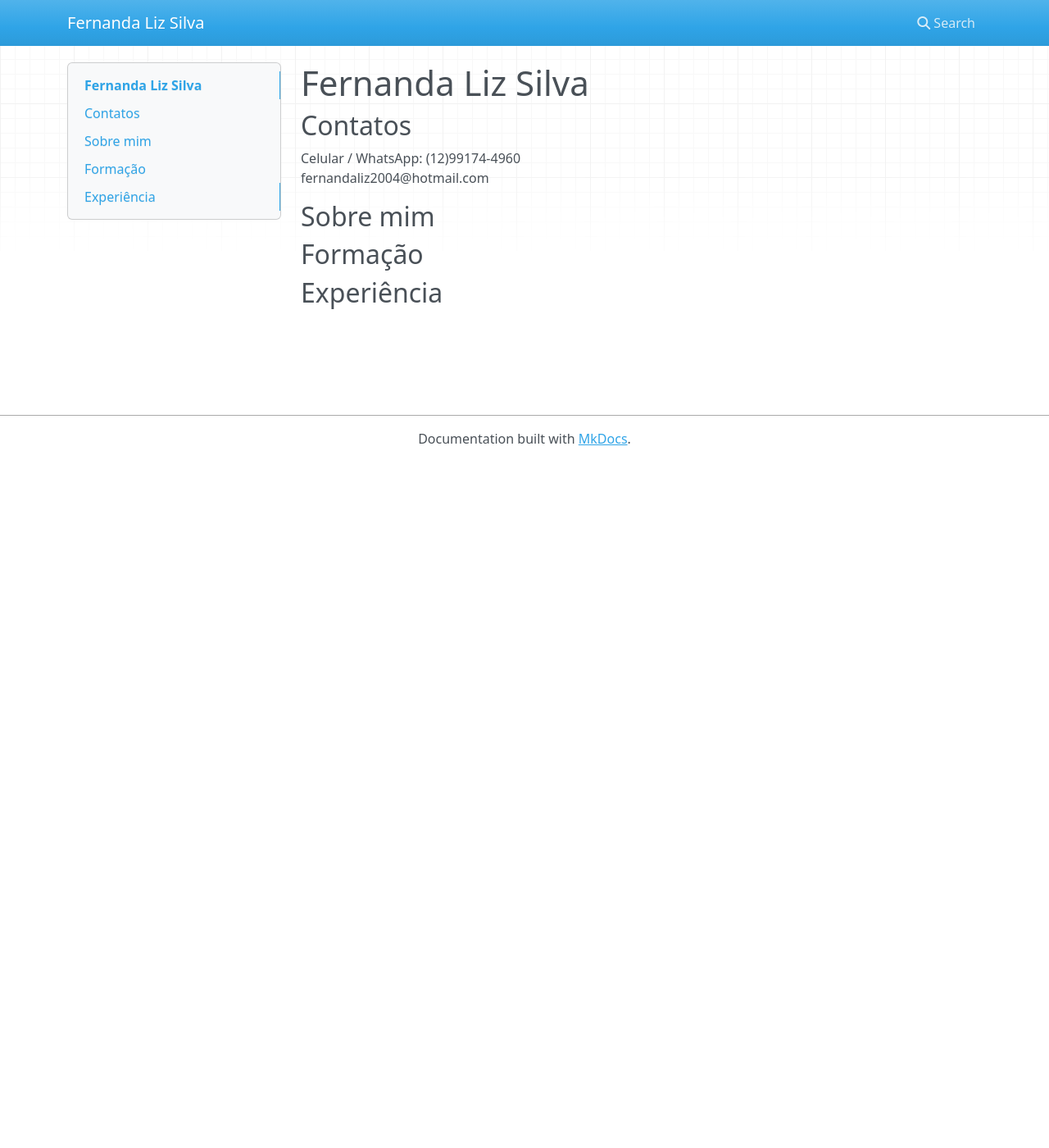
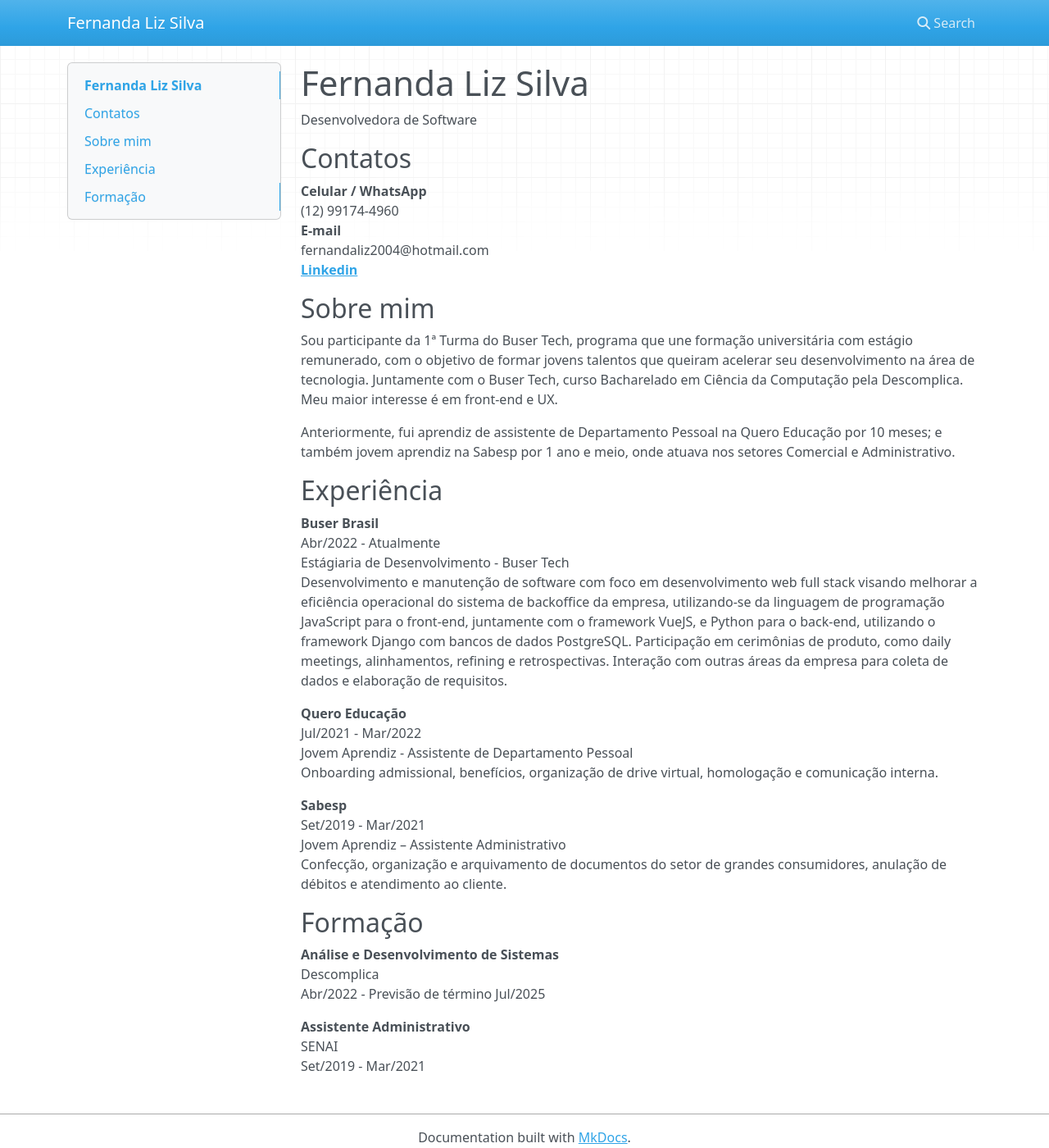
Before and after one commit to fernandalizs/resume, an MkDocs documentation site: the page built from docs/index.md, in a window 1280 px wide and 1400 px high. Shown: the whole window at 82% size. Built offline with MkDocs 1.6.1, drawn with Linux system fonts in a browser that asks for light colours; nearby versions of some CDN libraries.

Commit message:
atualiza currículo

```diff
--- a/docs/index.md
+++ b/docs/index.md
@@ -1,14 +1,39 @@
 # Fernanda Liz Silva
-
-
+Desenvolvedora de Software
 ## Contatos
-Celular / WhatsApp: (12)99174-4960 <br>
-fernandaliz2004@hotmail.com
+**Celular / WhatsApp** <br>
+(12) 99174-4960 <br>
+**E-mail** <br>
+fernandaliz2004@hotmail.com <br>
+**[Linkedin](https://www.linkedin.com/in/fernanda-liz-silva/)**<br>
 
 ## Sobre mim
+Sou participante da 1ª Turma do Buser Tech, programa que une formação universitária com estágio remunerado, com o objetivo de formar jovens talentos que queiram acelerar seu desenvolvimento na área de tecnologia. Juntamente com o Buser Tech, curso Bacharelado em Ciência da Computação pela Descomplica. Meu maior interesse é em front-end e UX.
 
+Anteriormente, fui aprendiz de assistente de Departamento Pessoal na Quero Educação por 10 meses; e também jovem aprendiz na Sabesp por 1 ano e meio, onde atuava nos setores Comercial e Administrativo.
+
+## Experiência
+**Buser Brasil** <br>
+Abr/2022 - Atualmente <br>
+Estágiaria de Desenvolvimento -  Buser Tech<br>
+Desenvolvimento e manutenção de software com foco em desenvolvimento web full stack visando melhorar a eficiência operacional do sistema de backoffice da empresa, utilizando-se da linguagem de programação JavaScript para o front-end, juntamente com o framework VueJS, e Python para o back-end, utilizando o framework Django com bancos de dados PostgreSQL.
+Participação em cerimônias de produto, como daily meetings, alinhamentos, refining e retrospectivas. Interação com outras áreas da empresa para coleta de dados e elaboração de requisitos.
+
+**Quero Educação** <br>
+Jul/2021 - Mar/2022 <br>
+Jovem Aprendiz - Assistente de Departamento Pessoal <br>
+Onboarding admissional, benefícios, organização de drive virtual, homologação e comunicação interna.
+
+**Sabesp** <br>
+Set/2019 - Mar/2021 <br>
+Jovem Aprendiz – Assistente Administrativo <br>
+Confecção, organização e arquivamento de documentos do setor de grandes consumidores, anulação de débitos e atendimento ao cliente.
 
 ## Formação
+**Análise e Desenvolvimento de Sistemas** <br>
+Descomplica <br>
+Abr/2022 - Previsão de término Jul/2025
 
-
-## Experiência
+**Assistente Administrativo** <br>
+SENAI <br>
+Set/2019 - Mar/2021 <br>
```
